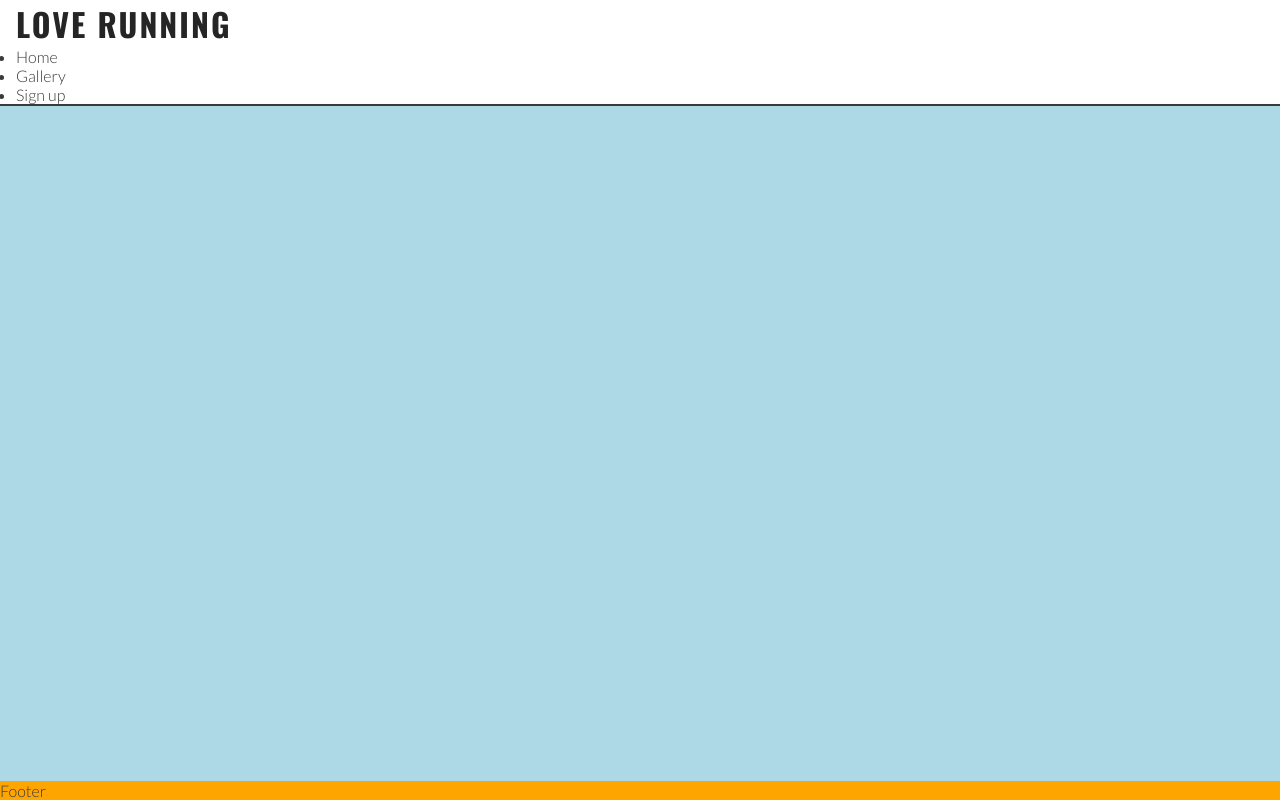
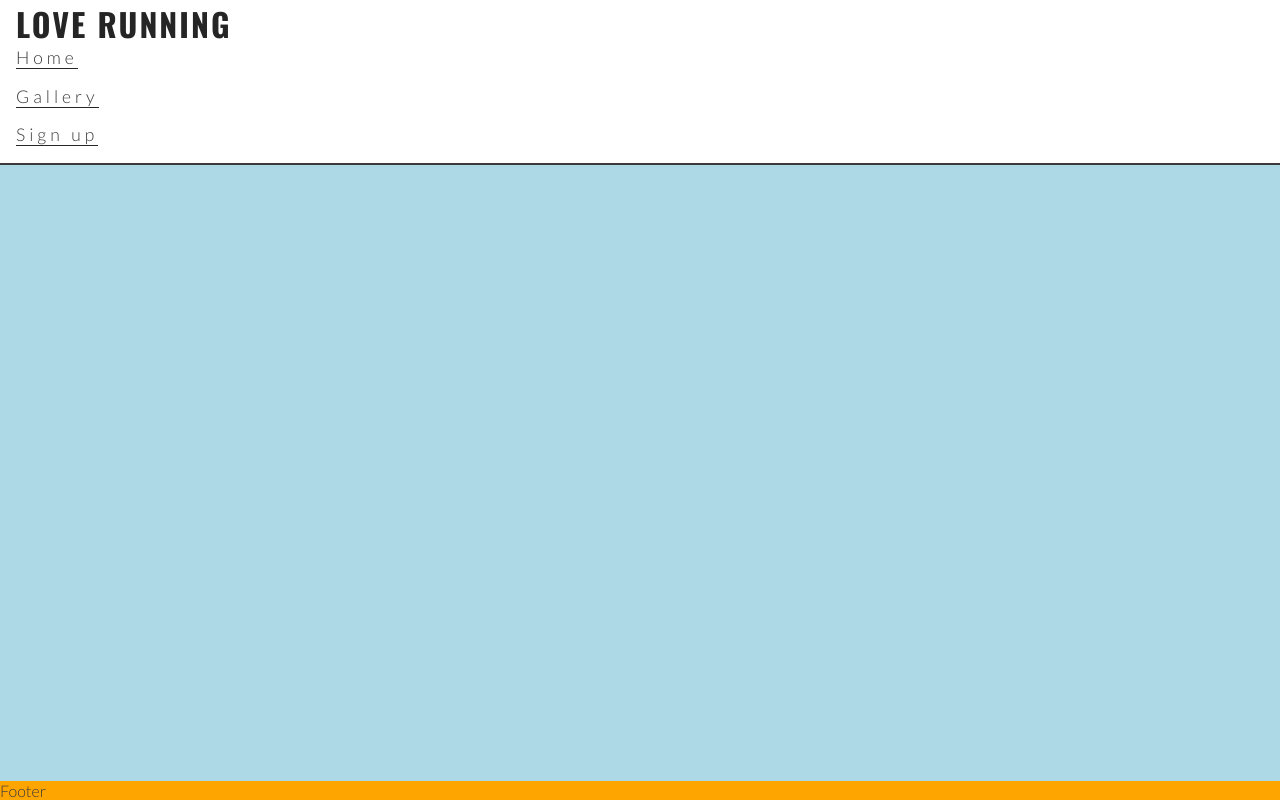
Before and after one commit to hpesciotti/love-running, a plain HTML site: page index.html in a window 1280 px wide. Drawn offline with nearby package versions, Linux system fonts and the light colour scheme.

Commit message:
Format the home menu

```diff
--- a/assets/css/style.css
+++ b/assets/css/style.css
@@ -41,6 +41,20 @@ h1 {
     color: #252525
 }
 
+#menu {
+    font-size: 110%;
+    letter-spacing: 4px;
+    list-style-type: none;
+}
+
+#menu > li {
+    margin-bottom: 1em;
+}
+
+.active {
+    border-bottom: 1px solid #252525;
+}
+
 /* Main Content */
 main {
     background-color: lightblue;
--- a/index.html
+++ b/index.html
@@ -25,10 +25,10 @@
         <h1 id="logo">Love Running</h1>
     </a>
     <nav>
-        <ul>
-            <li><a href="">Home</a></li>
-            <li><a href="">Gallery</a></li>
-            <li><a href="">Sign up</a></li>
+        <ul id="menu">
+            <li><a href="" class="active">Home</a></li>
+            <li><a href="" class="active">Gallery</a></li>
+            <li><a href="" class="active">Sign up</a></li>
         </ul>
     </nav>
 </header>
```
